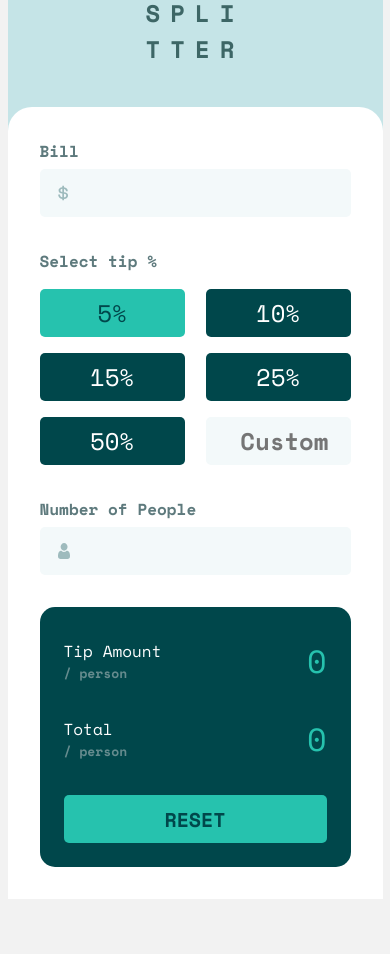
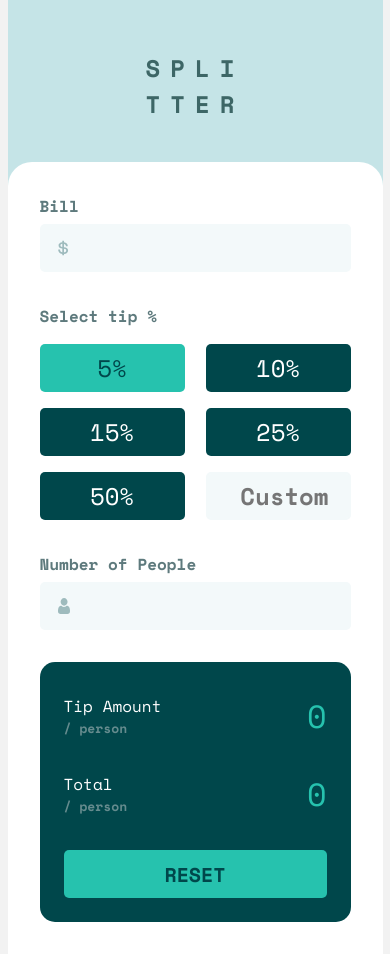
Before and after one commit to myrteza-labi/calculator-junior, a React (Create React App) app: page / in a window 390 px wide. Before the commit the page ends 899 px from the top, so only its background shows below. Built offline with nearby package versions, Linux system fonts and the light colour scheme.

Commit message:
:style: (mobile) hotfix responsive

```diff
--- a/src/App.css
+++ b/src/App.css
@@ -3,5 +3,5 @@
     flex-direction: column;
     justify-content: center;
     align-items: center;
-    height: 100%;
+    min-height: 100%;
 }
--- a/src/components/CalculatorApp.css
+++ b/src/components/CalculatorApp.css
@@ -1,5 +1,6 @@
 .CalculatorApp {
     width: 375px;
+    height: auto;
     display: flex;
     flex-direction: column;
     align-items: center;
--- a/src/index.css
+++ b/src/index.css
@@ -5,13 +5,13 @@
 }
 
 body {
-    height: 100vh;
+    min-height: 100vh;
     font-family: 'Space Mono', monospace;
     background-color: #F2F2F2;
 }
 
 #root {
-    height: 100%;
+    min-height: 100%;
 }
 
 button:hover {
```
